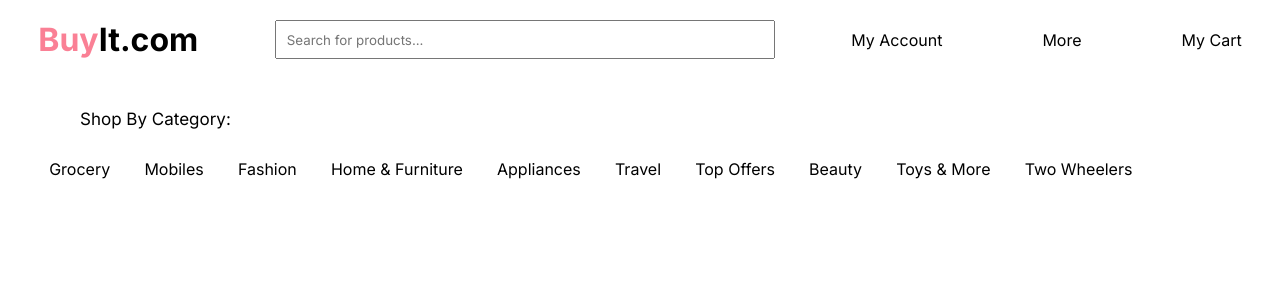
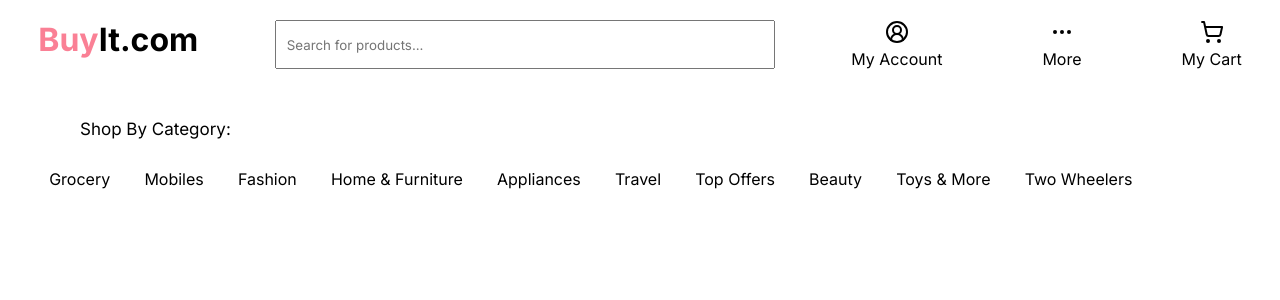
Before and after one commit to yashghogre/e-CommerceWebsite, a React (Vite) app: page / in a window 1280 px wide. Shown: the top 300 px of the page. Built offline with nearby package versions, Linux system fonts and the light colour scheme.

Commit message:
Added icons

```diff
--- a/package.json
+++ b/package.json
@@ -10,6 +10,7 @@
     "preview": "vite preview"
   },
   "dependencies": {
+    "lucide-react": "^0.263.1",
     "react": "^18.2.0",
     "react-dom": "^18.2.0",
     "react-multi-carousel": "^2.8.4",
--- a/src/components/Navbar.jsx
+++ b/src/components/Navbar.jsx
@@ -1,6 +1,7 @@
 import React from 'react';
 import './../css/navbar.css';
 import { Link } from 'react-router-dom';
+import { UserCircle2, MoreHorizontal, ShoppingCart } from 'lucide-react';
 
 const Navbar = () => {
 
@@ -10,9 +11,18 @@ const Navbar = () => {
                 <h1><span className='Buy'>Buy</span>It.com</h1>
                 <input className='searchBar' placeholder='Search for products...' />
                 <div className='div3'>
-                    <Link className='link' to='/' >My Account</Link>
-                    <Link className='link' to='/' >More</Link>
-                    <Link className='link' to='/' >My Cart</Link>
+                    <div className='iconsDiv'>
+                        <UserCircle2 />
+                        <Link className='link' to='/' >My Account</Link>
+                    </div>
+                    <div className='iconsDiv'>
+                        <MoreHorizontal />
+                        <Link className='link' to='/' >More</Link>
+                    </div>
+                    <div className='iconsDiv'>
+                        <ShoppingCart />
+                        <Link className='link' to='/' >My Cart</Link>
+                    </div>
                 </div>
             </div>
 
--- a/src/css/navbar.css
+++ b/src/css/navbar.css
@@ -38,3 +38,10 @@
     text-decoration: none;
     color: black;
 }
+
+.iconsDiv {
+    display: flex;
+    flex-direction: column;
+    align-items: center;
+    gap: 5px;
+}
```
Also changed, not shown: 1 other file (tests, documents, lock files or other folders).
